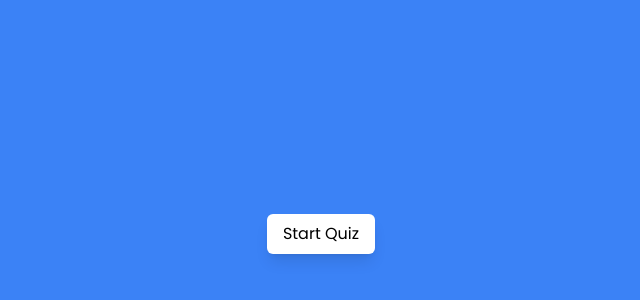
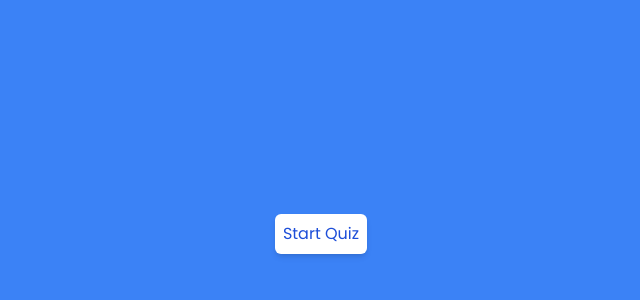
Before and after one commit to rodrigordgfs/React-Quiz, a React (Create React App) app: page / in a window 1280 px wide. Shown: the part 166-466 px from the top of the page, without its empty margins (319-959 px from the left). Built offline with nearby package versions, Linux system fonts and the light colour scheme.

Commit message:
💎Adicionado componente Button na tela de Start

```diff
--- a/package.json
+++ b/package.json
@@ -18,6 +18,9 @@
   "scripts": {
     "dev": "react-scripts start",
     "build": "react-scripts build",
+    "prod:local": "react-scripts build && serve -s build",
+    "prod:cloud": "react-scripts build && netlify deploy --prod --open --dir build",
+    "prod:cloud:test": "react-scripts build && netlify deploy --open --dir build",
     "test": "react-scripts test",
     "eject": "react-scripts eject"
   },
--- a/src/components/Button/index.jsx
+++ b/src/components/Button/index.jsx
@@ -1,4 +1,8 @@
-export default function Button({ label = "", onButtonClick = null }) {
+export default function Button({
+  label = "",
+  onButtonClick = null,
+  color = "bg-blue-500 hover:bg-blue-600 text-white",
+}) {
   function handleOnButtonClick() {
     if (onButtonClick) {
       onButtonClick();
@@ -8,7 +12,7 @@ export default function Button({ label = "", onButtonClick = null }) {
   return (
     <button
       onClick={handleOnButtonClick}
-      className="bg-blue-500 hover:bg-blue-600 font-poppins text-white p-2 rounded-md shadow-md"
+      className={`${color} font-poppins p-2 rounded-md shadow-md`}
     >
       {label}
     </button>
--- a/src/pages/start/index.jsx
+++ b/src/pages/start/index.jsx
@@ -1,4 +1,5 @@
 import { useNavigate } from "react-router-dom";
+import Button from "../../components/Button";
 
 export default function Start() {
   const navigate = useNavigate();
@@ -9,12 +10,11 @@ export default function Start() {
 
   return (
     <div className="w-screen h-screen bg-blue-500 flex items-center justify-center">
-      <button
-        onClick={handleStartQuiz}
-        className="bg-white px-4 py-2 rounded-md font-poppins shadow-lg cursor-pointer"
-      >
-        Start Quiz
-      </button>
+      <Button
+        label="Start Quiz"
+        color="text-blue-700 bg-white hover:bg-gray-200"
+        onButtonClick={handleStartQuiz}
+      />
     </div>
   );
 }
```
Also changed, not shown: 1 other file (tests, documents, lock files or other folders).
